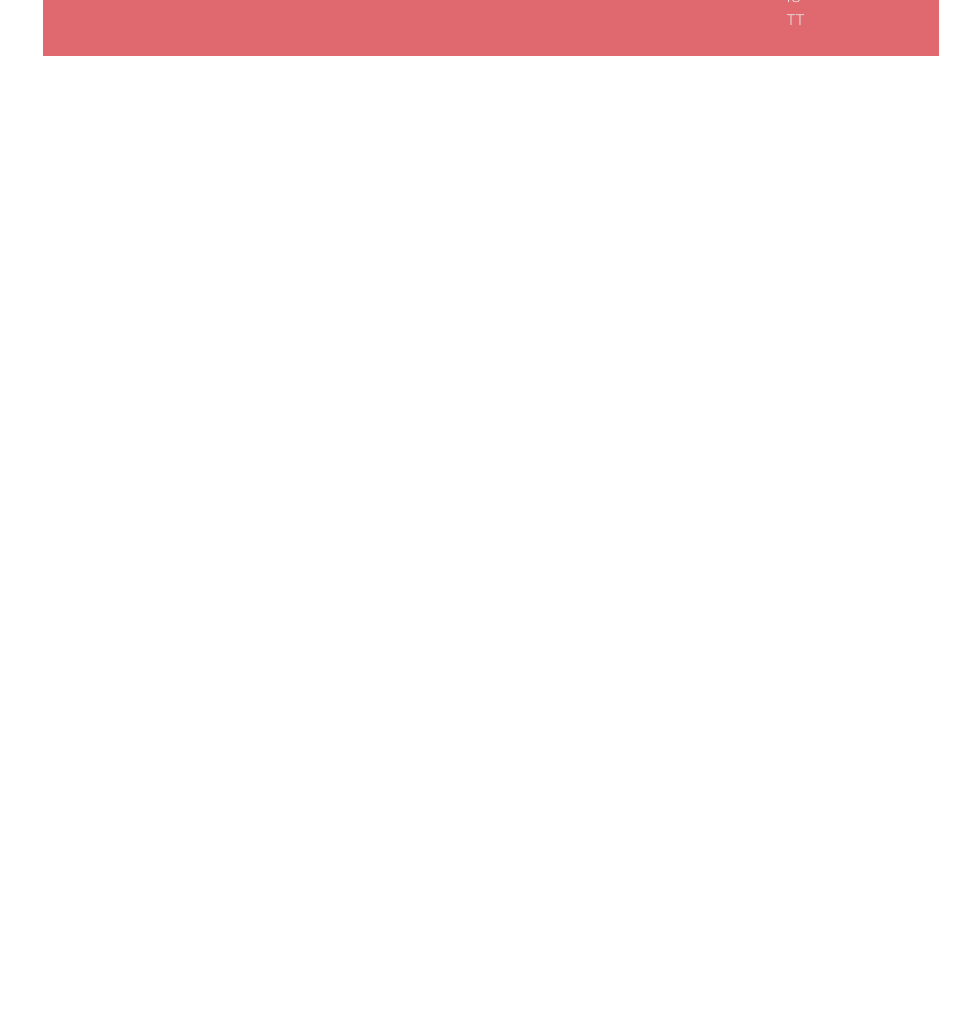
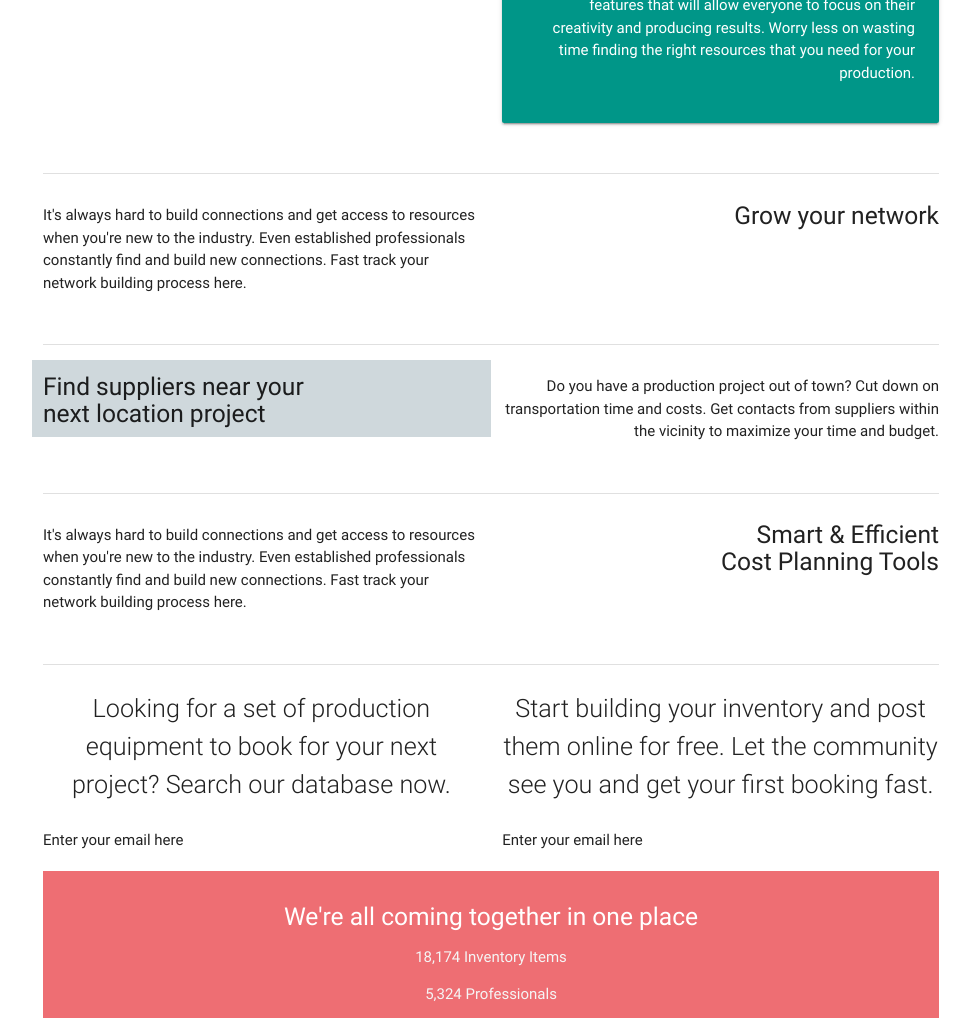
Before and after one commit to VictorVanDope/Capstone-01, a plain HTML site: page Capstone-01/index.html in a window 1280 px wide. Shown: the part 1121-2139 px from the top of the page, without its empty margins (149-1120 px from the left). Before the commit the page ends 1177 px from the top, so only its background shows below. Drawn offline with nearby package versions, Linux system fonts and the light colour scheme.

Commit message:
capstone 10

```diff
--- a/Capstone-01/css/style.css
+++ b/Capstone-01/css/style.css
@@ -0,0 +1,3 @@
+#features {
+	height: 100px;
+}
--- a/Capstone-01/index.html
+++ b/Capstone-01/index.html
@@ -24,12 +24,15 @@
 
 <!-- NAVIGATION BAR -->
       <div class="navbar-fixed">
+
         <nav>
+
           <div class="nav-wrapper ">
+
             <div class="row">
-              <div class="col s1 m1">
-                <a href="#!" class="brand-logo">LOGO</a>
-                <!-- <img class="responsive-img" src="images/logo.jpg"> -->
+
+              <div class="col s4 m2 l1">
+                <img class="responsive-img" src="images/logo.jpg">
               </div>
 
               <div class="col s11 m11">
@@ -40,9 +43,13 @@
                   <li><a class="waves-effect waves-light btn orange accent-3 z-depth-0">Get Started</a></li>
                 </ul>
               </div>
+
             </div>
+
           </div>
+
         </nav>
+
       </div>
 
 <!-- CONTAINER -->
@@ -51,7 +58,10 @@
 <!-- HEADER SECTION -->
         <header>
           <h1 class="center-align">Clappr.co</h1>
-          <p class="center-align">The Easiest Booking & Trading Platform<br>for Video & Events Production Community</p>
+          <p class="flow-text center-align">
+            The Easiest Booking & Trading Platform<br>
+            for Video & Events Production Community
+          </p>
           <div class="row">
             <div class="col l6 offset-l3">
               <form>
@@ -64,14 +74,22 @@
             </div>
           </div>
           <div class="row">
-            <div class="col l6 offset-l3">
+            <div class="col s12 m8 offset-m2 l6 offset-l3">
               <div class="video-container">
                 <iframe width="560" height="315" src="https://www.youtube.com/embed/bfb4_ED77iI" frameborder="0" allow="autoplay; encrypted-media" allowfullscreen></iframe>
               </div>
               <p class="center-align">Watch how it works</p>
             </div>
           </div>
-          <div class="row blue-grey.lighten-5">
+        </header>
+
+<!-- LEAD CAPTURE -->
+
+        <div class="divider"></div>
+
+        <div class="section blue-grey lighten-5">
+
+          <div class="row">
             <form class="col s8 offset-s2">
               <div class="row">
                 <div class="input-field col s12">
@@ -81,16 +99,133 @@
                 </div>
               </div>
             </form>
+          </div>
 
-            <p class="center-align">Get access now to the largest production equipment database and professional network</p>
+          <div class="row">
+            <div class="col s12 m12 l12">
+              <p class="flow-text center-align">
+                Get access now to the largest production equipment database and professional network
+              </p>
+            </div>
           </div>
-        </header>
 
+        </div>
+
+        <div class="divider"></div>
 
 <!-- MAIN SECTION -->
         <main>
 
+          <div class="row section">
+            <div class="col s12 m6 blue-grey lighten-4 center-block">
+              <h5 class="left-align">Fast & Easy Booking</h5>
+            </div>
+            <div class="col s12 m6">
+              <div class="card-panel teal">
+                <span class="white-text">
+                  <p class="right-align">
+                We've designed a simple and intuitive platform
+                with features that will allow everyone to focus
+                on their creativity and producing results.
+                Worry less on wasting time finding the right
+                resources that you need for your production.
+              </p>
+                </span>
+              </div>
+              <!-- <p class="right-align">
+                We've designed a simple and intuitive platform
+                with features that will allow everyone to focus
+                on their creativity and producing results.
+                Worry less on wasting time finding the right
+                resources that you need for your production.
+              </p> -->
+            </div>
+          </div>
+
+          <div class="divider"></div>
+
+          <div class="row section">
+            <div class="col s12 m6 valign-wrapper">
+              <p class="left-align">
+                It's always hard to build connections
+                and get access to resources when you're
+                new to the industry. Even established
+                professionals constantly find and build
+                new connections. Fast track your network
+                building process here.
+              </p>
+            </div>
+            <div class="col s12 m6">
+              <h5 class="right-align">Grow your network</h5>
+            </div>
+          </div>
+
+          <div class="divider"></div>
+
+          <div class="row section">
+            <div class="col s12 m6 blue-grey lighten-4">
+              <h5 class="left-align">
+                Find suppliers near your<br>
+                next location project
+              </h5>
+            </div>
+            <div class="col s12 m6">
+              <p class="right-align">
+                Do you have a production project out of town?
+                Cut down on transportation time and costs.
+                Get contacts from suppliers within the vicinity
+                to maximize your time and budget.
+              </p>
+            </div>
+          </div>
+
+          <div class="divider"></div>
+
+          <div class="row section">
+            <div class="col s12 m6 valign-wrapper">
+              <p class="left-align">
+                It's always hard to build connections
+                and get access to resources when you're
+                new to the industry. Even established
+                professionals constantly find and build
+                new connections. Fast track your network
+                building process here.
+              </p>
+            </div>
+            <div class="col s12 m6">
+              <h5 class="right-align">
+                Smart & Efficient<br>
+                Cost Planning Tools
+              </h5>
+            </div>
+          </div>
+
+          <div class="divider"></div>
+
         </main>
+
+<!-- SIGN UP OPTIONS -->
+
+        <div class="row">
+          <div class="col m6">
+            <p class="flow-text center-align">
+              Looking for a set of
+              production equipment to book
+              for your next project?
+              Search our database now.
+            </p>
+            <form>Enter your email here</form>
+          </div>
+          <div class="col m6">
+            <p class="flow-text center-align">
+              Start building your inventory
+              and post them online for free.
+              Let the community see you
+              and get your first booking fast.
+            </p>
+            <form>Enter your email here</form>
+          </div>
+        </div>
 
 
 <!-- FOOTER SECTION -->
@@ -110,9 +245,9 @@
             <div class="container">
               © 2014 Copyright Text
                 <ul class="grey-text text-lighten-4 right hide-on-med-and-down">
-                  <li><a class="grey-text text-lighten-3" href="www.facebook.com"><i class="fas fa-camera-retro fa-xs" aria-hidden="true"></i></a></li>
-                  <li><a class="grey-text text-lighten-3" href="www.instagram.com">IG</a></li>
-                  <li><a class="grey-text text-lighten-3" href="www.twitter.com">TT</a></li>
+                  <li><a class="grey-text text-lighten-3" href="www.facebook.com"><i class="fa fa-facebook" aria-hidden="true"></i></a></li>
+                  <li><a class="grey-text text-lighten-3" href="www.instagram.com"><i class="fa fa-instagram" aria-hidden="true"></i></a></li>
+                  <li><a class="grey-text text-lighten-3" href="www.twitter.com"><i class="fa fa-twitter" aria-hidden="true"></i></a></li>
                 </ul>
             </div>
           </div>
@@ -166,3 +301,23 @@
       <script type="text/javascript" src="js/materialize.min.js"></script>
     </body>
   </html>
+
+
+
+  <!--
+  To remove the ability of users to zoom in our website on mobile
+
+  <meta name="viewport" content="width=device-width, initial-scale=1, maximum-scale=1, user-scalable=0">
+
+
+
+  Animate.css
+
+  Download animate.css from https://daneden.github.io/animate.css/ and put the animate.css file inside your project folder.
+
+  Link to the lib: <link rel="stylesheet" href="animate.css">
+  <link rel="stylesheet" href="https://cdnjs.cloudflare.com/ajax/libs/animate.css/3.5.2/animate.min.css">
+
+  To use: class="animationName" eg (<h2 class="animated bounce"> Hello </h2>)
+
+  Search for "w3schools how to" in google for more CSS tricks -->
```
